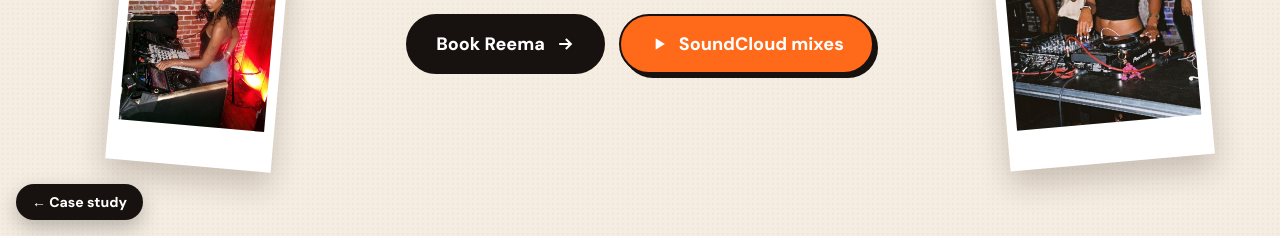
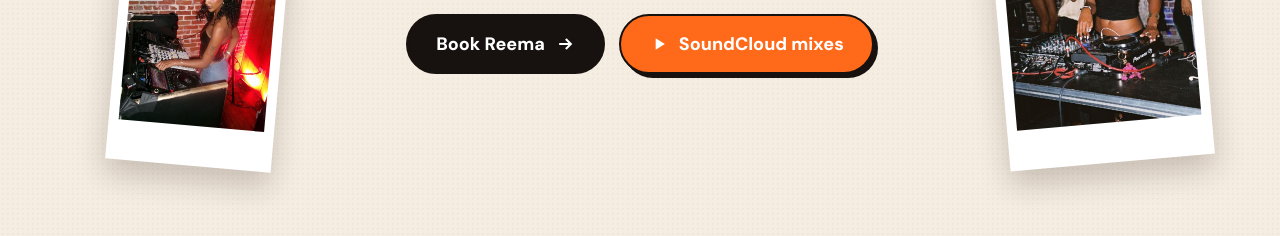
Before and after one commit to ikejustis/Sounds-of-Reema, a plain HTML site: page index.html in a window 1280 px wide. Shown: the part 564-800 px from the top of the page. Drawn offline with nearby package versions, Linux system fonts and the light colour scheme.

Commit message:
Remove the back-to-case-study button
The prototype stands on its own on GitHub Pages.

```diff
--- a/index.html
+++ b/index.html
@@ -168,9 +168,6 @@ footer{color:var(--muted)}footer nav a{color:var(--ink);text-decoration:underlin
   .name{position:relative;grid-column:1/-1;order:-1;padding:16px 0 26px}
   .name h1{font-size:100px}.name .script{font-size:34px}
 }
-.backpill{position:fixed;left:max(16px,env(safe-area-inset-left,0px));bottom:max(16px,env(safe-area-inset-bottom,0px));z-index:50;display:inline-flex;align-items:center;gap:8px;font:700 14px/1 'DM Sans',system-ui,sans-serif;color:#fff;background:var(--ink);padding:11px 16px;border-radius:999px;box-shadow:0 8px 20px rgba(0,0,0,.25);transition:transform .15s}
-.backpill:hover{transform:translateY(-2px)}
-.backpill:focus-visible{outline:3px solid var(--pink);outline-offset:3px}
 </style>
 </head>
 <body>
@@ -337,6 +334,5 @@ document.querySelectorAll('[data-copy]').forEach(b => {
   m.addEventListener('pointerup', up); m.addEventListener('pointercancel', up);
 })();
 </script>
-<a class="backpill" href="https://www.ijnwogu.com/projects/reema.html" aria-label="Back to the Sounds of Reema case study">← Case study</a>
 </body>
 </html>
```
